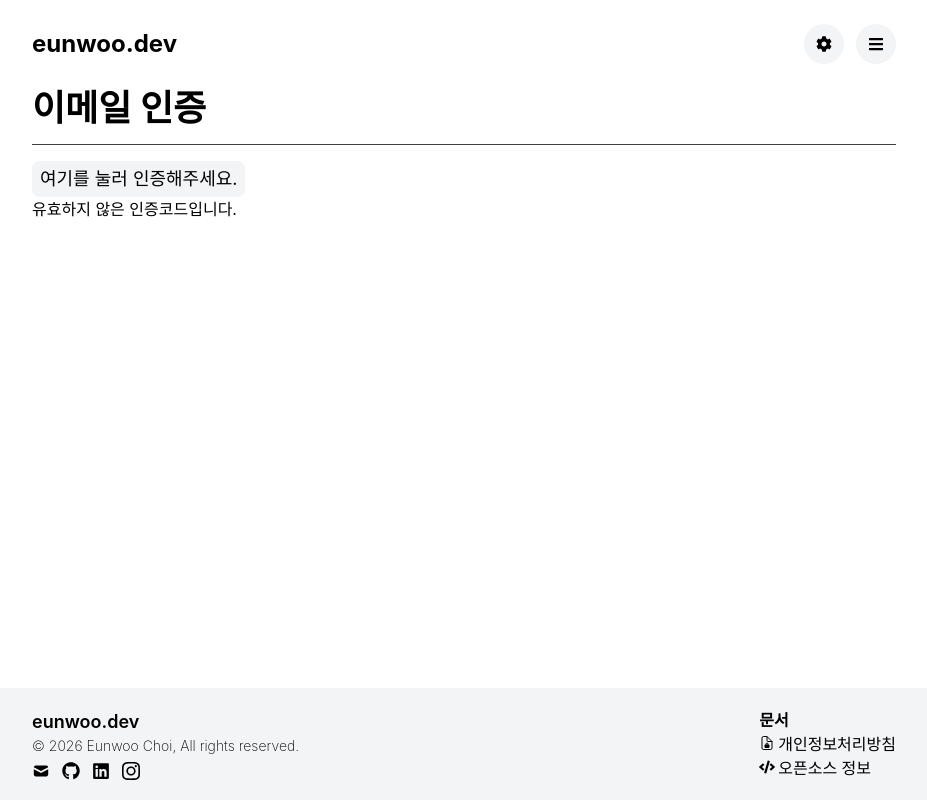
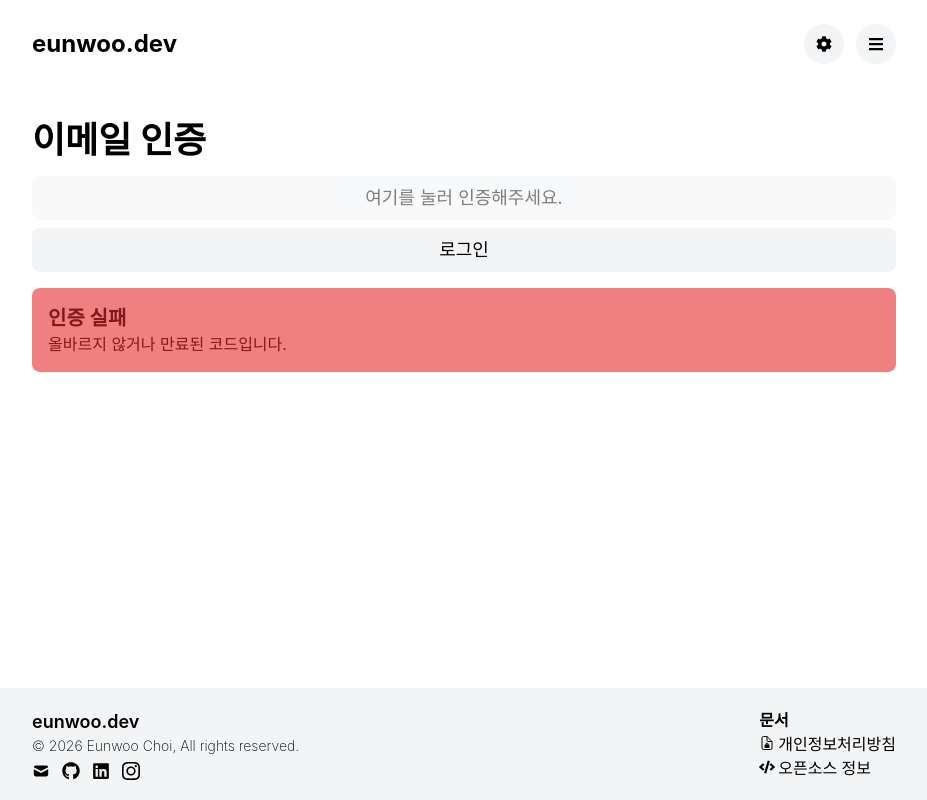
Before and after one commit to eunwoo1104/eunwoo.dev, a Next.js app: page /user/register/email in a window 1280 px wide. Both pictures are taken after a click on the button "여기를 눌러 인증해주세요.". Shown: the whole page, without its empty margins (176-1103 px from the left). Built offline with nearby package versions, Linux system fonts and the light colour scheme; no server answers; the database is empty; a web font is replaced by a local one.

Commit message:
chore: improve email verification page

```diff
--- a/src/app/globals.css
+++ b/src/app/globals.css
@@ -93,7 +93,7 @@ body {
 
 @layer components {
   .clickable {
-    @apply not-dark:hover:bg-neutral-200 dark:hover:opacity-75 cursor-pointer disabled:cursor-not-allowed disabled:opacity-50 not-dark:transition-colors dark:transition-opacity duration-200;
+    @apply not-dark:not-disabled:hover:bg-neutral-200 not-disabled:dark:hover:opacity-75 cursor-pointer disabled:cursor-not-allowed disabled:opacity-50 not-dark:transition-colors dark:transition-opacity duration-200;
   }
 
   .circle-icon {
--- a/src/app/user/register/email/page.tsx
+++ b/src/app/user/register/email/page.tsx
@@ -4,6 +4,7 @@ import Link from "next/link";
 import { useState } from "react";
 
 import { verifyEmail } from "@/actions/user";
+import { MessageBox } from "@/components/MessageBox";
 import { codes } from "@/utils/response";
 
 export default function EmailVerifyPage({
@@ -11,34 +12,42 @@ export default function EmailVerifyPage({
 }: {
   searchParams: Promise<{ uuid: string }>;
 }) {
-  const [msg, setMsg] = useState<null | string>(null);
-  const [showLoginBtn, setShowLoginBtn] = useState(false);
+  const [respCode, setRespCode] = useState<string | null>(null);
 
   const runVerify = async () => {
     const { uuid } = await searchParams;
     const res = await verifyEmail(uuid);
-    setMsg(res.msg ?? "인증 성공! 아래 버튼으로 로그인해주세요.");
-    setShowLoginBtn(res.code === codes.ok);
+    setRespCode(res.code);
   };
 
   return (
-    <div>
-      <h1>이메일 인증</h1>
-      <div className="divider my-4" />
-      <button
-        className="clickable level-2-bg rounded-lg py-1 w-full md:w-fit md: px-2 text-center text-lg"
-        onClick={runVerify}
-      >
-        여기를 눌러 인증해주세요.
-      </button>
-      {msg && <p>{msg}</p>}
-      {showLoginBtn && (
+    <div className="w-full">
+      <h1 className="pt-8 pb-4">이메일 인증</h1>
+      <div className="flex flex-col space-y-2 w-full">
+        <button
+          className="clickable level-2-bg rounded-lg py-2 w-full px-4 text-center text-lg"
+          onClick={runVerify}
+          disabled={respCode !== null}
+        >
+          여기를 눌러 인증해주세요.
+        </button>
         <Link
           href="/user/login"
-          className="clickable level-2-bg rounded-lg py-1 w-full md:w-48 text-center text-lg"
+          className="clickable level-2-bg rounded-lg py-2 w-full px-4 text-center text-lg"
         >
           로그인
         </Link>
+      </div>
+      {respCode === codes.ok ? (
+        <MessageBox type="success" title="인증 성공" className="mt-4 mb-4">
+          <p>위 버튼을 눌러 바로 로그인하세요.</p>
+        </MessageBox>
+      ) : (
+        respCode !== null && (
+          <MessageBox type="error" title="인증 실패" className="mt-4">
+            <p>올바르지 않거나 만료된 코드입니다.</p>
+          </MessageBox>
+        )
       )}
     </div>
   );
--- a/src/utils/serverSideActions.ts
+++ b/src/utils/serverSideActions.ts
@@ -31,6 +31,13 @@ export async function createNewSession(userId: number) {
 
   const reqHeaders = await headers();
   const devIdent = getDeviceIdentifier(reqHeaders);
+
+  // cleanup identical previous session
+  await database
+    .session()
+    .delete()
+    .where("user", userId)
+    .andWhere("device_identifier", await sha256encrypt(devIdent));
 
   await database.session().insert({
     refresh_token: await sha256encrypt(refreshToken),
```
